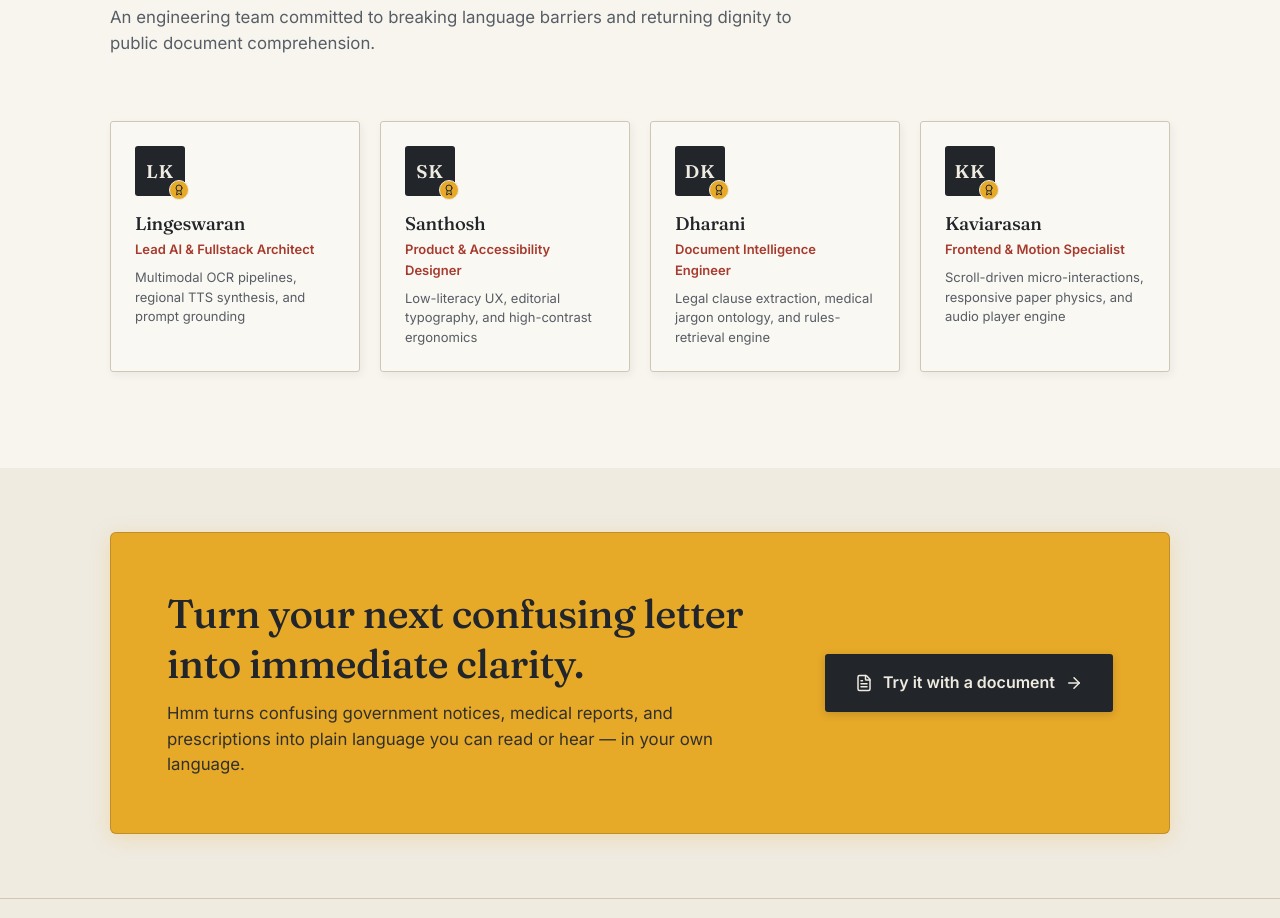
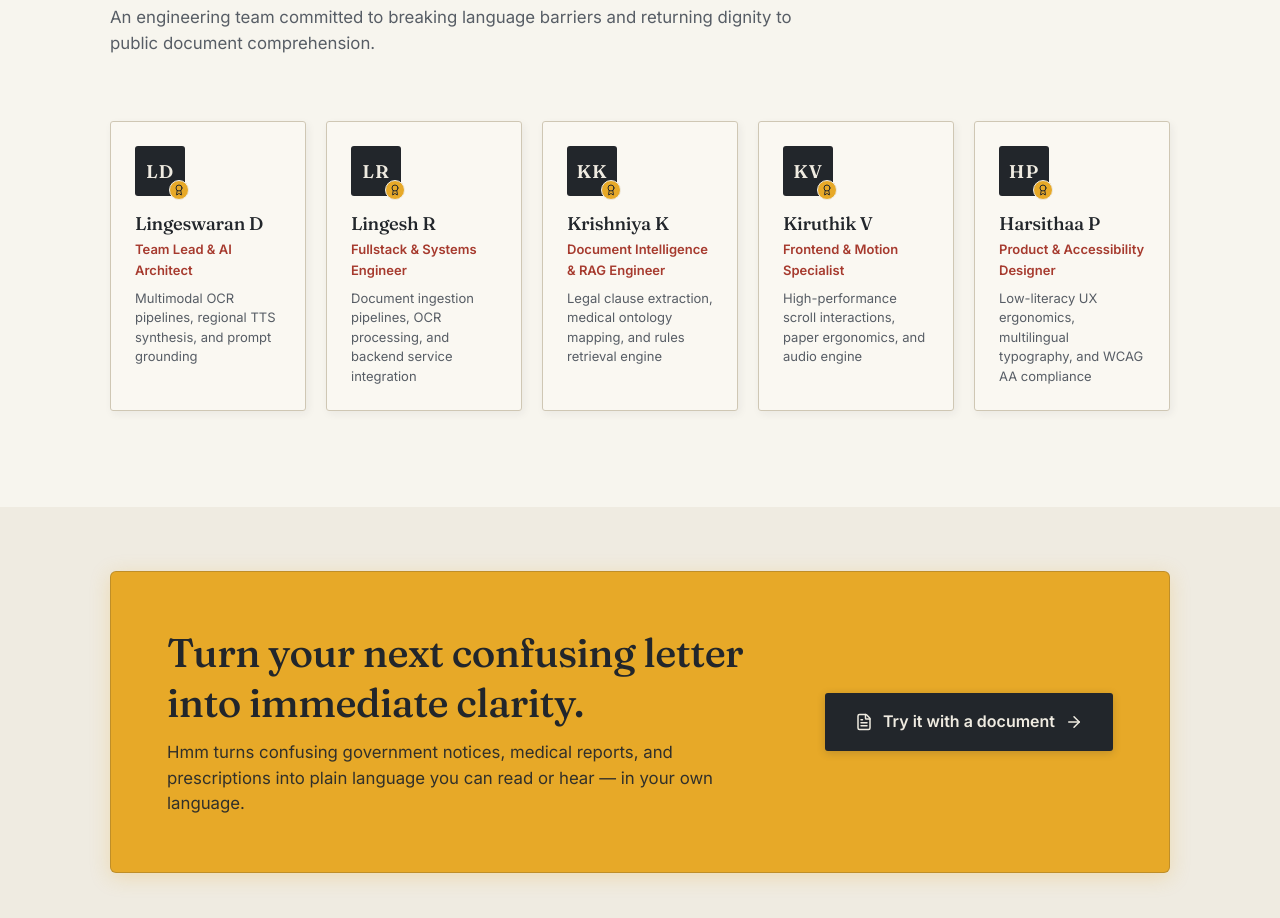
Before and after one commit to lingeswarandhanapal7-hub/Hmm, a React (Vite) app: page / in a window 1280 px wide. Shown: the part 7020-7938 px from the top of the page. Built offline with nearby package versions, Linux system fonts and the light colour scheme.

Commit message:
feat: update Gear5coders team roster with Lingeswaran D, Lingesh R, Krishniya K, Kiruthik V, and Harsithaa P

```diff
--- a/src/App.css
+++ b/src/App.css
@@ -1938,7 +1938,7 @@
 
 .team-grid {
   display: grid;
-  grid-template-columns: repeat(auto-fit, minmax(240px, 1fr));
+  grid-template-columns: repeat(auto-fit, minmax(195px, 1fr));
   gap: 20px;
 }
 
--- a/src/data/mockData.js
+++ b/src/data/mockData.js
@@ -652,28 +652,34 @@ export function getLocalizedDocumentContent(doc, langCode) {
 
 export const TEAM_MEMBERS = [
   {
-    name: 'Lingeswaran',
-    role: 'Lead AI & Fullstack Architect',
+    name: 'Lingeswaran D',
+    role: 'Team Lead & AI Architect',
     focus: 'Multimodal OCR pipelines, regional TTS synthesis, and prompt grounding',
-    initials: 'LK'
+    initials: 'LD'
   },
   {
-    name: 'Santhosh',
-    role: 'Product & Accessibility Designer',
-    focus: 'Low-literacy UX, editorial typography, and high-contrast ergonomics',
-    initials: 'SK'
+    name: 'Lingesh R',
+    role: 'Fullstack & Systems Engineer',
+    focus: 'Document ingestion pipelines, OCR processing, and backend service integration',
+    initials: 'LR'
   },
   {
-    name: 'Dharani',
-    role: 'Document Intelligence Engineer',
-    focus: 'Legal clause extraction, medical jargon ontology, and rules-retrieval engine',
-    initials: 'DK'
+    name: 'Krishniya K',
+    role: 'Document Intelligence & RAG Engineer',
+    focus: 'Legal clause extraction, medical ontology mapping, and rules retrieval engine',
+    initials: 'KK'
   },
   {
-    name: 'Kaviarasan',
+    name: 'Kiruthik V',
     role: 'Frontend & Motion Specialist',
-    focus: 'Scroll-driven micro-interactions, responsive paper physics, and audio player engine',
-    initials: 'KK'
+    focus: 'High-performance scroll interactions, paper ergonomics, and audio engine',
+    initials: 'KV'
+  },
+  {
+    name: 'Harsithaa P',
+    role: 'Product & Accessibility Designer',
+    focus: 'Low-literacy UX ergonomics, multilingual typography, and WCAG AA compliance',
+    initials: 'HP'
   }
 ];
 
```
